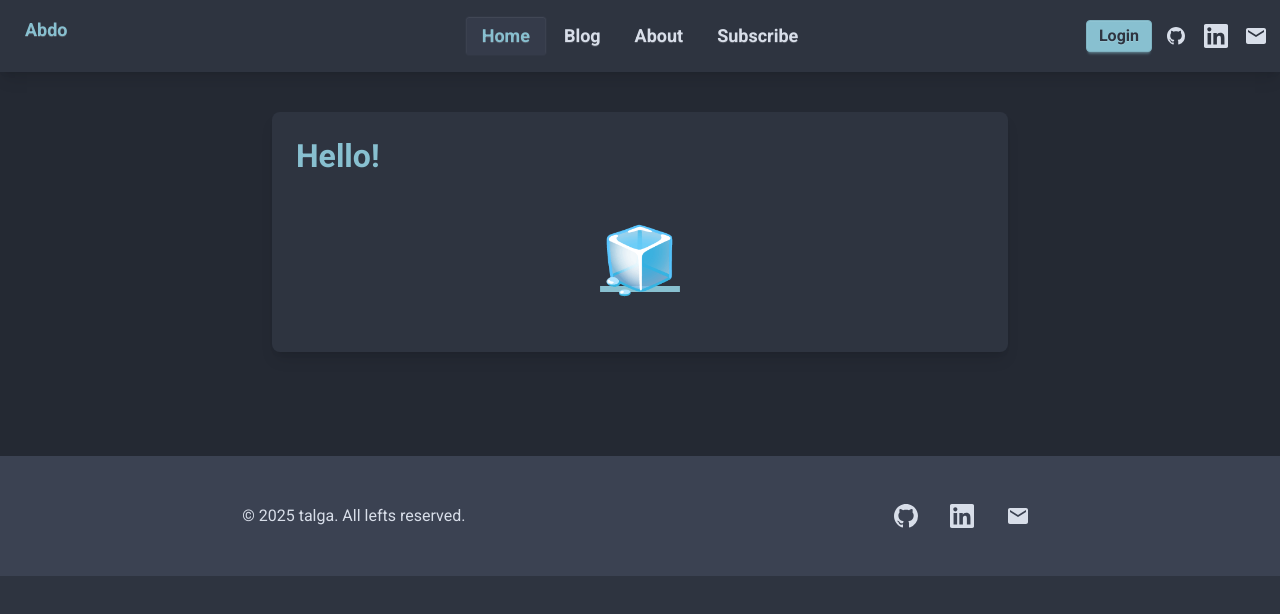
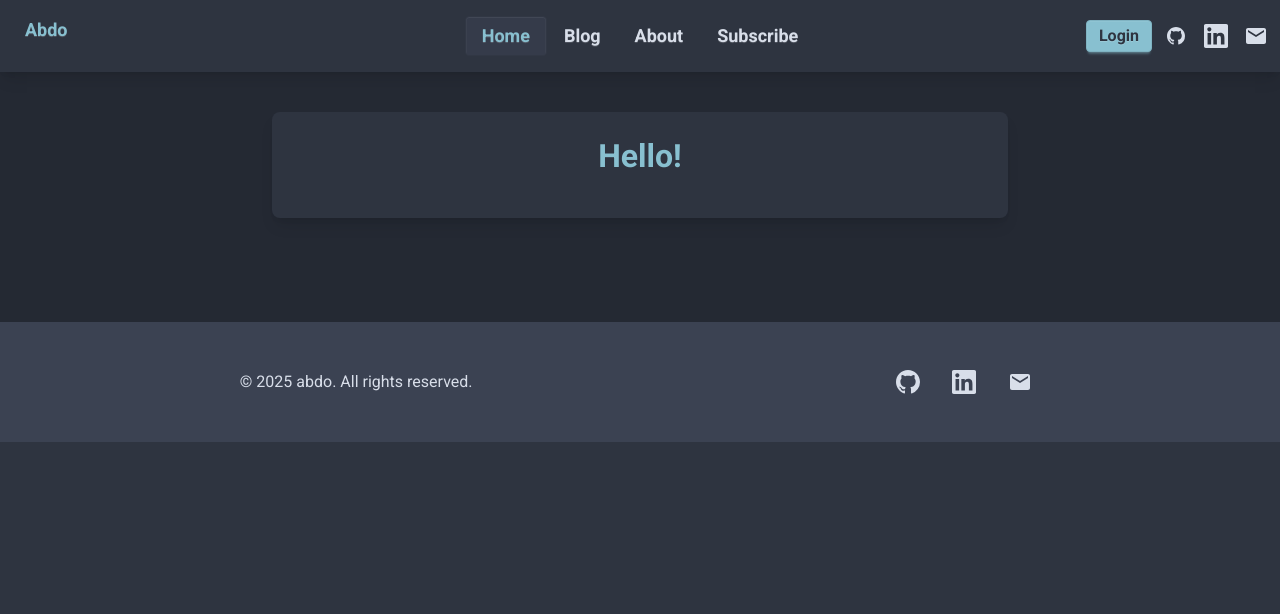
Before and after one commit to abd0-omar/contact-form, an Astro site in the folder frontend/: page / in a window 1280 px wide. Built offline with nearby package versions, Linux system fonts and the light colour scheme; Astro itself is replaced by a stand-in of ours.

Commit message:
remove icecube completely

```diff
--- a/frontend/src/components/Footer.astro
+++ b/frontend/src/components/Footer.astro
@@ -5,7 +5,7 @@ const today = new Date();
 <footer class="footer footer-center bg-base-200 text-base-content p-10 mt-16">
 	<aside class="grid-flow-col items-center">
 		<p class="text-sm">
-			&copy; {today.getFullYear()} talga. All lefts reserved.
+			&copy; {today.getFullYear()} abdo. All rights reserved.
 		</p>
 	</aside>
 
--- a/frontend/src/pages/index.astro
+++ b/frontend/src/pages/index.astro
@@ -16,28 +16,10 @@ import { SITE_TITLE, SITE_DESCRIPTION } from "../consts";
 			<div class="card bg-base-100 shadow-lg w-full">
 				<div class="card-body p-4 sm:p-6">
 					<h1
-						class="text-4xl md:text-5xl font-bold text-primary mb-8"
+						class="text-4xl md:text-5xl font-bold text-primary mb-8 text-center"
 					>
 						Hello!
 					</h1>
-
-					<div class="prose prose-lg mx-auto">
-						<!-- <p>
-							Welcome to the official <a
-								href="https://astro.build/"
-								class="link link-primary">Astro</a
-							> blog starter template. This template serves as a lightweight,
-							minimally-styled starting point for anyone looking to
-							build a personal website, blog, or portfolio with Astro.
-						</p> -->
-					</div>
-					<a
-						href="/icecube"
-						class="link link-primary block text-center mb-4"
-						style="font-size: 4rem;"
-					>
-						🧊</a
-					>
 				</div>
 			</div>
 		</main>
```
Also changed, not shown: 11 other files.
